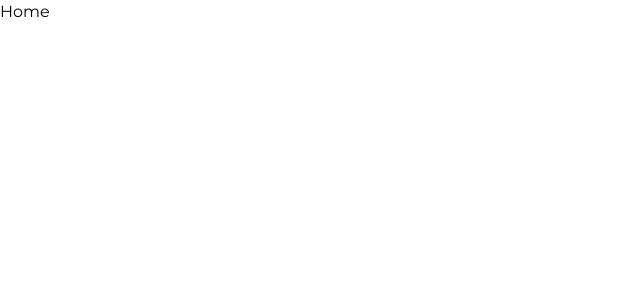
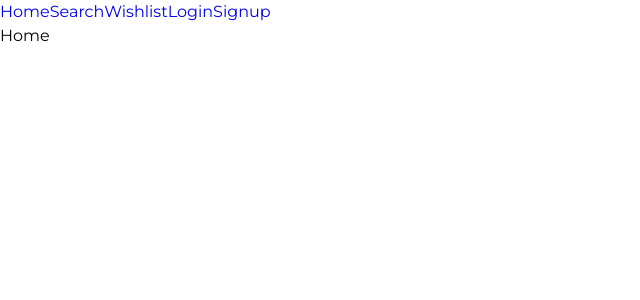
Before and after one commit to eimantaspav/my-books, a React (Create React App) app: page / in a window 1280 px wide. Shown: the top 300 px of the page, without its empty margins (0-640 px from the left). Built offline with nearby package versions, Linux system fonts and the light colour scheme.

Commit message:
initialize firebase services, build Links

```diff
--- /dev/null
+++ b/js.js
@@ -0,0 +1 @@
+import { firebaseConfig } from './src/pages/firebase/key';
--- a/package.json
+++ b/package.json
@@ -6,6 +6,7 @@
     "@testing-library/jest-dom": "^5.16.5",
     "@testing-library/react": "^13.4.0",
     "@testing-library/user-event": "^13.5.0",
+    "firebase": "^9.11.0",
     "react": "^18.2.0",
     "react-dom": "^18.2.0",
     "react-router-dom": "^6.4.2",
--- a/src/App.js
+++ b/src/App.js
@@ -3,14 +3,16 @@ import Home from './pages/home/Home';
 import Login from './pages/login/Login';
 import Search from './pages/search/Search';
 import Signup from './pages/signup/Signup';
-import Wishlist from './pages/wishlist/Wishlist';
+import Wishlist from './pages/wishlist/Wishlist'; // componenets
+import Navbar from './components/navbar/Navbar';
+
 // router
 import { BrowserRouter, Routes, Route } from 'react-router-dom';
 
 function App() {
   return (
     <BrowserRouter>
-      <>
+      <Navbar />
       <Routes>
         <Route path="/" element={<Home />}></Route>
         <Route path="/search" element={<Search />}></Route>
@@ -18,7 +20,6 @@ function App() {
         <Route path="/login" element={<Login />}></Route>
         <Route path="/signup" element={<Signup />}></Route>
       </Routes>
-      </>
     </BrowserRouter>
   );
 }
--- /dev/null
+++ b/src/components/navbar/Navbar.js
@@ -0,0 +1,13 @@
+import { Link } from 'react-router-dom';
+
+export default function Navbar() {
+  return (
+    <nav>
+      <Link to="/">Home</Link>
+      <Link to="/search">Search</Link>
+      <Link to="/wishlist">Wishlist</Link>
+      <Link to="/login">Login</Link>
+      <Link to="/signup">Signup</Link>
+    </nav>
+  );
+}
```
Also changed, not shown: src/pages/firebase/config.js (added, +10 -0 lines), src/components/navbar/Navbar.module.css (added), 2 other files (tests, documents, lock files or other folders). Lines whose indentation alone changed are shown as unchanged.
